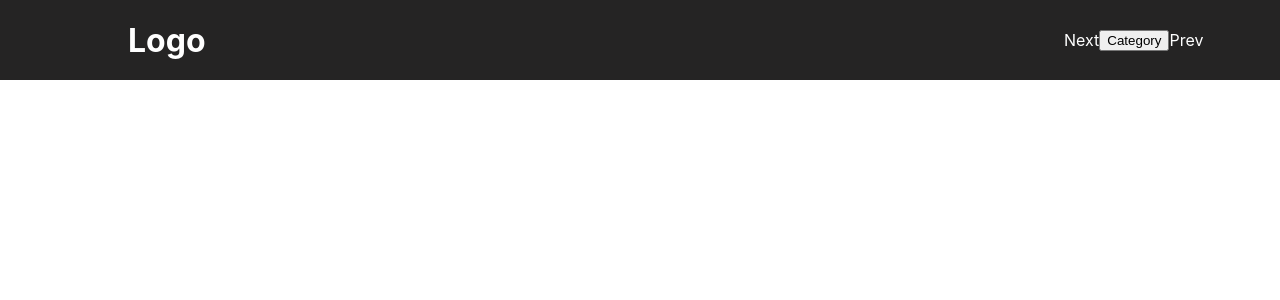
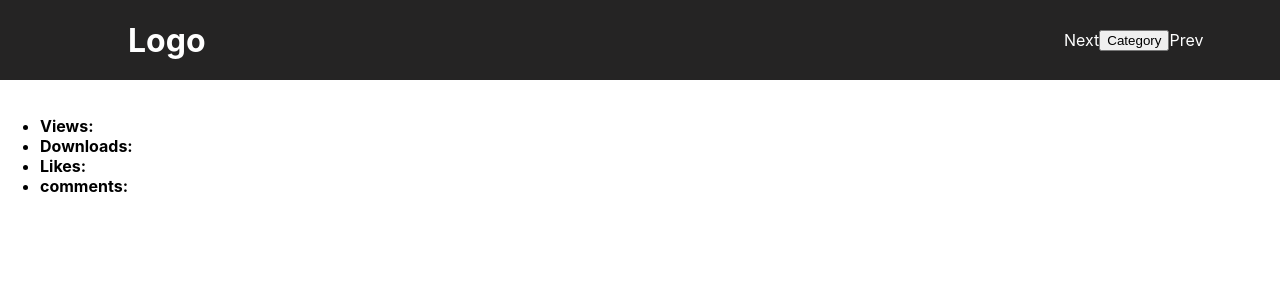
Before and after one commit to AmiramAbergel/fs-home-assignment, a React (Create React App) app in the folder client/: page / in a window 1280 px wide. Shown: the top 300 px of the page. Built offline with nearby package versions, Linux system fonts and the light colour scheme.

Commit message:
feat: add fields and data to ImageCard component

```diff
--- a/client/src/components/ImageStock/ImageCard.jsx
+++ b/client/src/components/ImageStock/ImageCard.jsx
@@ -1,5 +1,27 @@
-const ImageCard = (props) => {
-  return;
+const ImageCard = ({ image }) => {
+  return (
+    <div>
+      <img src={image.webformatURL} alt='' />
+      <ul>
+        <li>
+          <strong>Views: </strong>
+          {image.views}
+        </li>
+        <li>
+          <strong>Downloads: </strong>
+          {image.downloads}
+        </li>
+        <li>
+          <strong>Likes: </strong>
+          {image.likes}
+        </li>
+        <li>
+          <strong>comments: </strong>
+          {image.comments}
+        </li>
+      </ul>
+    </div>
+  );
 };
 
 export default ImageCard;
--- a/client/src/components/ImageStock/Images.jsx
+++ b/client/src/components/ImageStock/Images.jsx
@@ -1,5 +1,7 @@
+import ImageCard from './ImageCard.jsx';
+
 const Images = (props) => {
-  return;
+  return <ImageCard image='' />;
 };
 
 export default Images;
```
